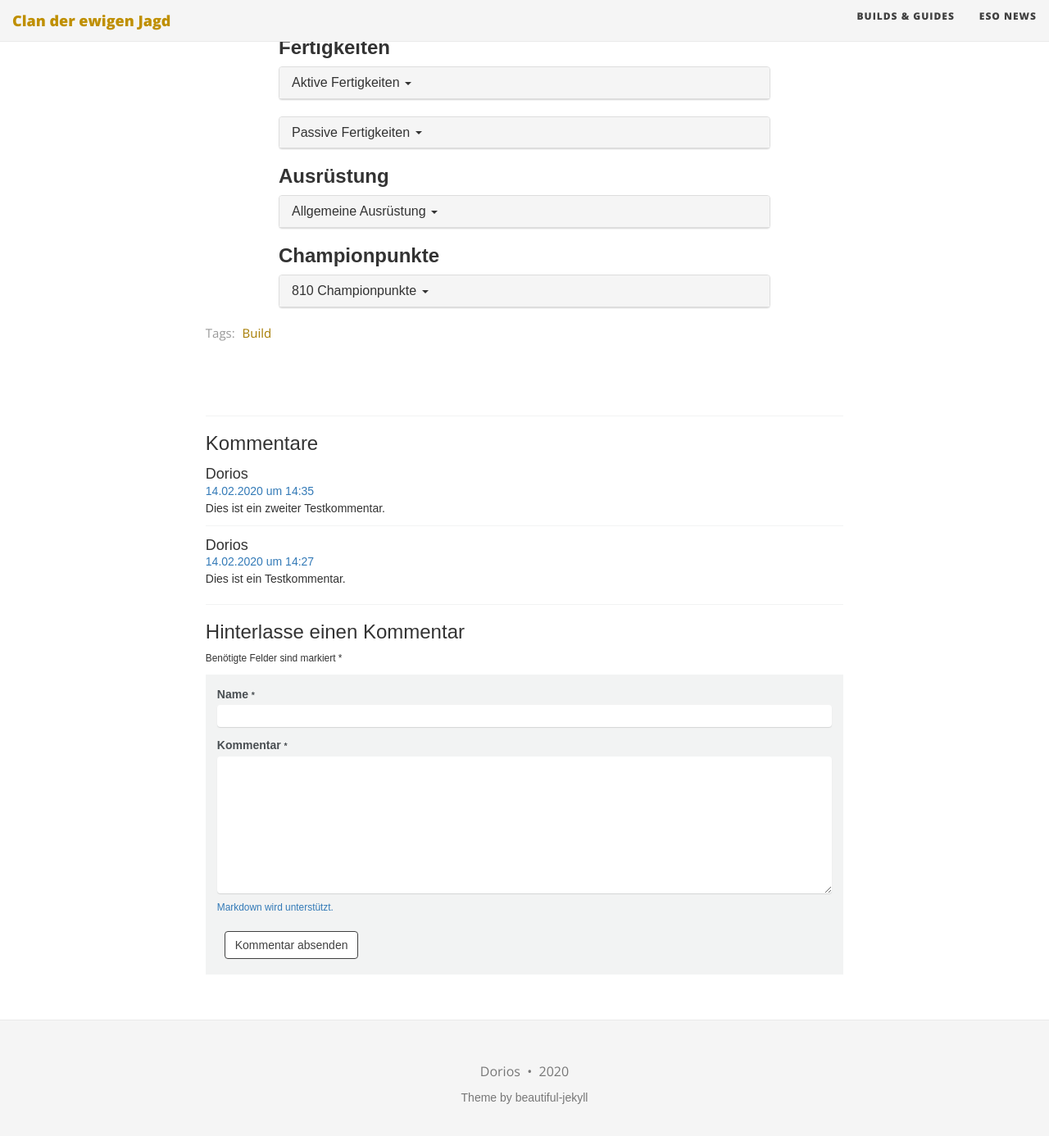
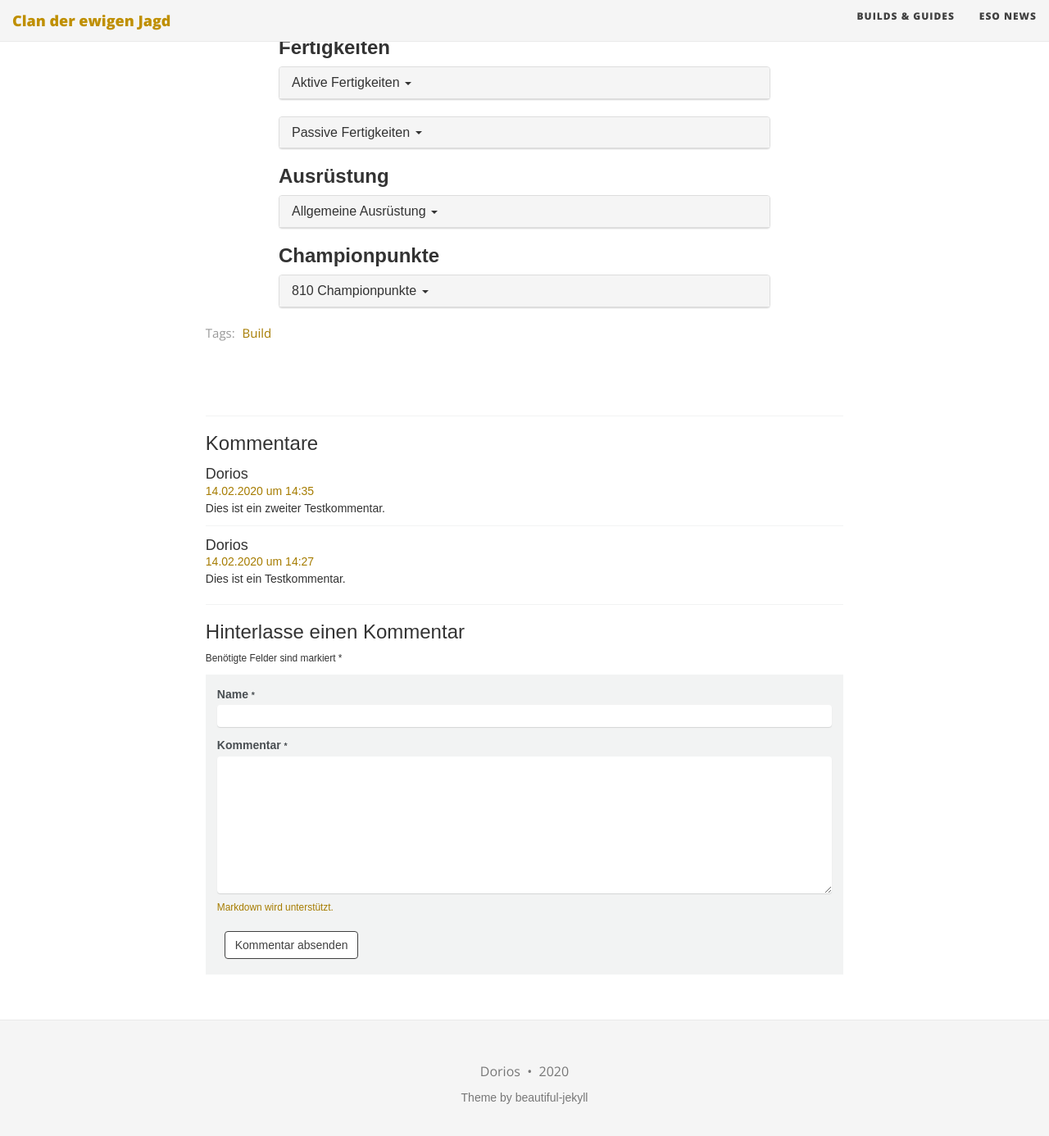
Before and after one commit to ewigejagd/ewigejagd.github.io, a Jekyll site: the page built from _posts/2020-02-14-zauberer-tank.md, in a window 1280 px wide and 1400 px high, scrolled down 662 px. Shown: the top 1386 px of the window at 82% size. Built offline with Jekyll 4.4.1, drawn with Linux system fonts in a browser that asks for light colours; nearby versions of some CDN libraries.

Commit message:
- color links in comments

```diff
--- a/_includes/staticman-comment.html
+++ b/_includes/staticman-comment.html
@@ -3,7 +3,7 @@
     <h4 class="comment__author" itemprop="author" itemscope itemtype="https://schema.org/Person">
       <span itemprop="name">{{ include.name }}</span>
     </h4>
-    <p class="comment__date">
+    <p class="comment__date comment-link">
       {% if include.date %}
         {% if include.index %}<a href="#comment{{ include.index }}" itemprop="url">{% endif %}
         <time datetime="{{ include.date | date_to_xmlschema }}" itemprop="datePublished">{{ include.date | date: "%d.%m.%Y um %H:%M" }}</time>
--- a/_includes/staticman-comments.html
+++ b/_includes/staticman-comments.html
@@ -28,7 +28,7 @@
         <div class="form-group">
           <label for="comment-form-message">{{ site.data.ui-text[site.locale].comment_form_comment_label | default: "Comment" }} <small class="required">*</small></label><br>
           <textarea type="text" rows="8" cols="110" id="comment-form-message" name="fields[message]" tabindex="2"></textarea>
-          <div class="small help-block"><a href="https://daringfireball.net/projects/markdown/">{{ site.data.ui-text[site.locale].comment_form_md_info | default: "Markdown is supported." }}</a></div>
+          <div class="small help-block comment-link"><a href="https://daringfireball.net/projects/markdown/">{{ site.data.ui-text[site.locale].comment_form_md_info | default: "Markdown is supported." }}</a></div>
         </div>
         <div class="form-group hidden" style="display: none;">
           <input type="hidden" name="options[origin]" value="{{ page.url | absolute_url }}">
--- a/css/main.css
+++ b/css/main.css
@@ -108,6 +108,14 @@ img {
   color: {{ site.page-text-col }} !important;
   background-color: white !important;
   border-color:{{ site.page-text-col }} !important;
+}
+
+.comment-link a {
+  color: {{ site.link-col }} !important;
+}
+.comment-link a:hover,
+.comment-link a:focus {
+  color: {{ site.hover-col }} !important;
 }
 
 /* --- Navbar --- */
```
